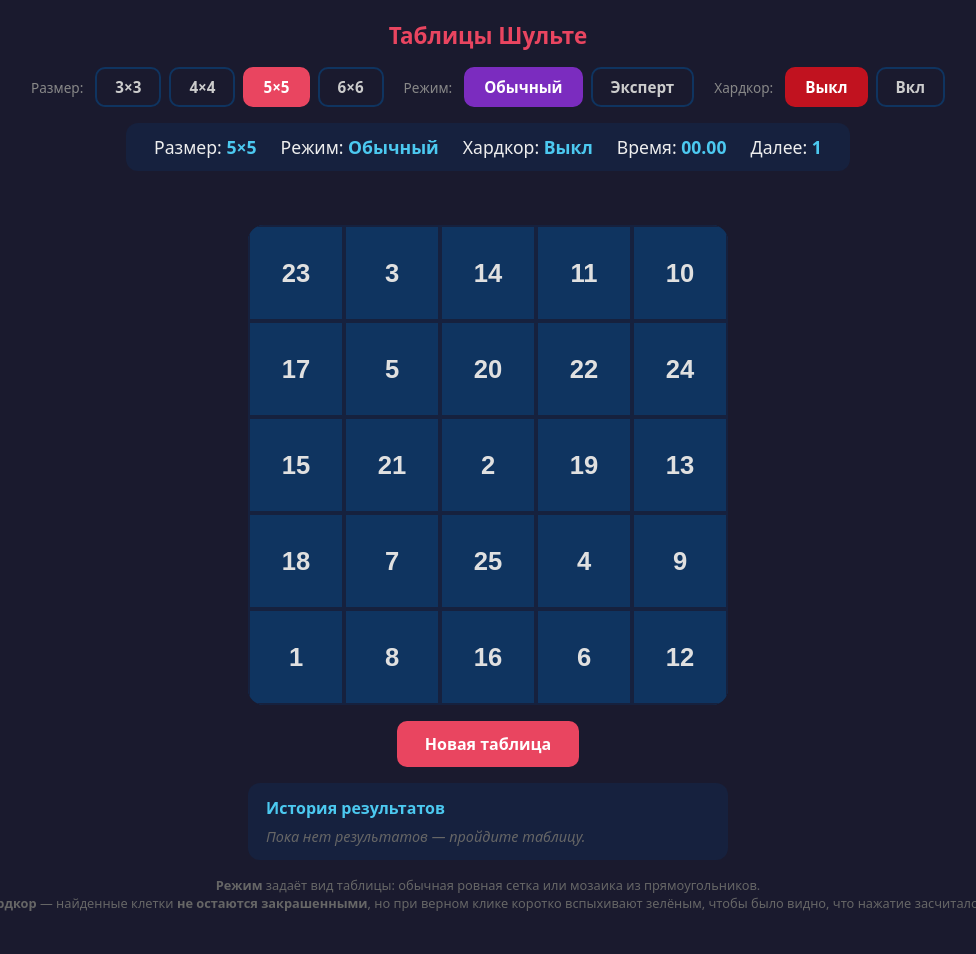
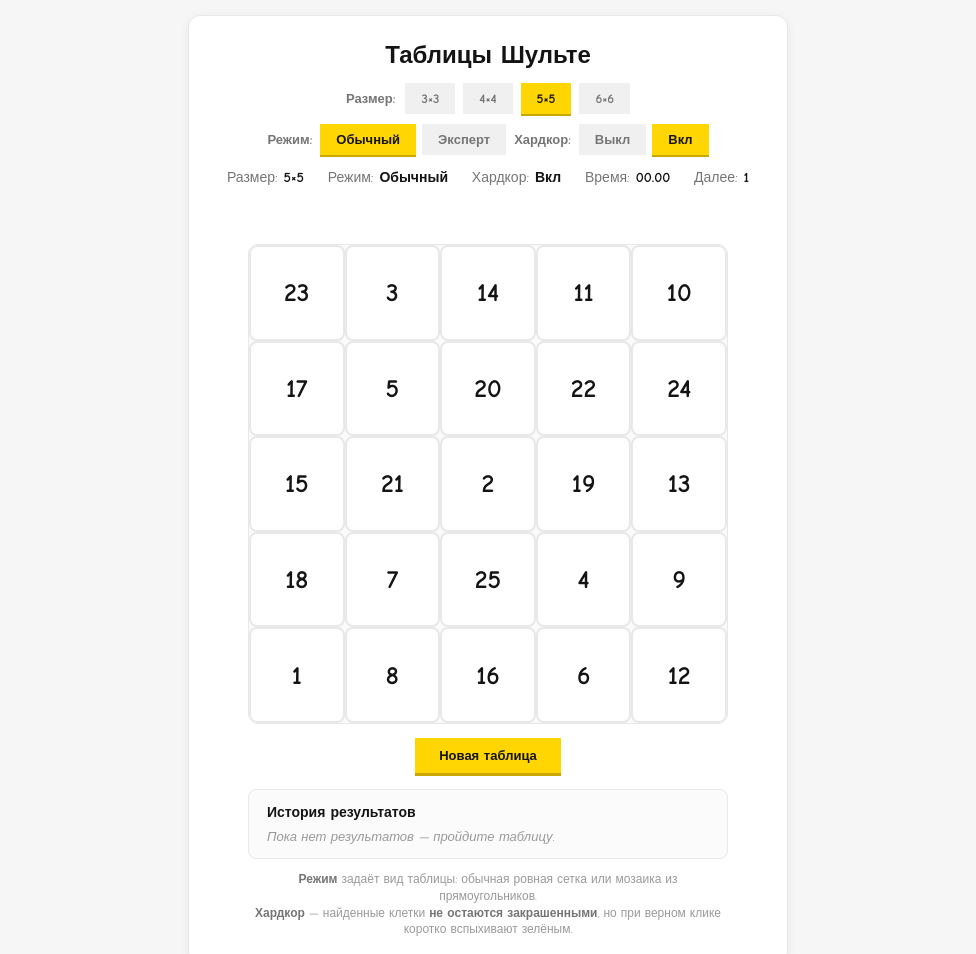
Before and after one commit to brainrot-exorcist/npc-school, a plain HTML site: page шульте.html in a window 1280 px wide. Shown: the top 954 px of the page, without its empty margins (152-1128 px from the left). Before the commit the page ends 932 px from the top, so only its background shows below. Drawn offline with Linux system fonts and the light colour scheme.

Commit message:
Add files via upload

```diff
--- a/шульте.html
+++ b/шульте.html
@@ -5,100 +5,238 @@
 <meta name="viewport" content="width=device-width, initial-scale=1.0">
 <title>Таблицы Шульте</title>
 <style>
-  * { box-sizing: border-box; margin: 0; padding: 0; }
+  * { box-sizing: border-box; }
   body {
-    font-family: system-ui, -apple-system, 'Segoe UI', Roboto, sans-serif;
-    background: #1a1a2e; color: #eee;
-    display: flex; flex-direction: column; align-items: center;
-    min-height: 100vh; padding: 20px; gap: 16px;
+    font-family: 'Comic Sans MS', Arial, sans-serif;
+    background: #f6f6f6;
+    display: flex;
+    justify-content: center;
+    align-items: flex-start;
+    min-height: 100vh;
+    margin: 0;
+    padding: 15px;
+    color: #141414;
   }
-  h1 { font-size: 1.4rem; font-weight: 600; color: #e94560; }
-  .pickers { display: flex; gap: 20px; flex-wrap: wrap; justify-content: center; }
-  .picker-group { display: flex; gap: 8px; flex-wrap: wrap; justify-content: center; align-items: center; }
-  .picker-label { color: #888; font-size: 0.85rem; margin-right: 4px; }
-  .size-btn, .mode-btn, .hard-btn {
-    font-family: inherit; font-size: 0.95rem; padding: 8px 18px;
-    border: 2px solid #0f3460; border-radius: 10px;
-    background: transparent; color: #ccc; font-weight: 600;
-    cursor: pointer; transition: all 0.2s;
+  .card {
+    background: #fff;
+    border-radius: 12px;
+    padding: 25px 30px;
+    box-shadow: 0 2px 8px rgba(0,0,0,0.06);
+    border: 1px solid #e8e8e8;
+    text-align: center;
+    max-width: 600px;
+    width: 100%;
   }
-  .size-btn:hover, .mode-btn:hover, .hard-btn:hover { border-color: #1a4a7a; color: #fff; }
-  .size-btn.active { background: #e94560; border-color: #e94560; color: #fff; }
-  .mode-btn.active { background: #7b2cbf; border-color: #7b2cbf; color: #fff; }
-  .hard-btn.active { background: #c1121f; border-color: #c1121f; color: #fff; }
-  .stats {
-    display: flex; gap: 24px; font-size: 1.1rem;
-    background: #16213e; padding: 12px 28px; border-radius: 12px;
+  h1 {
+    margin: 0 0 14px; font-size: 24px; font-weight: bold;
+    color: #141414;
+  }
+
+  /* ===== Переключатели ===== */
+  .pickers { display: flex; flex-direction: column; gap: 10px; margin-bottom: 14px; }
+  .picker-row {
+    display: flex; gap: 8px; justify-content: center;
+    flex-wrap: wrap; align-items: center;
+  }
+  .picker-group {
+    display: flex; gap: 6px; align-items: center;
     flex-wrap: wrap; justify-content: center;
   }
-  .stats b { color: #4cc9f0; }
+  .picker-label {
+    font-size: 13px; color: #757575; font-weight: bold;
+    margin-right: 2px;
+  }
+  .size-btn, .mode-btn, .hard-btn {
+    font-family: inherit; font-size: 13px; font-weight: bold;
+    padding: 8px 16px; border: none; border-radius: 0;
+    background: #f0f0f0; color: #757575; cursor: pointer;
+    transition: all 0.15s;
+  }
+  .size-btn:hover, .mode-btn:hover, .hard-btn:hover { background: #e6e6e6; }
+  .size-btn.active, .mode-btn.active, .hard-btn.active {
+    background: #FFD502; color: #141414;
+    box-shadow: 0 2px 0 #c9a800;
+  }
+
+  /* ===== Статистика ===== */
+  .stats {
+    font-size: 14px; color: #757575;
+    display: flex; justify-content: space-around; align-items: center;
+    margin: 4px 0 10px; gap: 8px; flex-wrap: wrap;
+  }
+  .stats .stat { display: inline-flex; align-items: center; gap: 6px; }
+  .stats b { color: #141414; }
+
+  /* ===== Сообщение ===== */
+  .msg-wrap {
+    min-height: 48px; display: flex; justify-content: center;
+    align-items: center; margin-top: 6px;
+  }
+  .msg-note {
+    display: flex; align-items: center; gap: 8px;
+    font-size: 15px; font-weight: bold;
+    padding: 8px 14px;
+    border-radius: 4px;
+    background: #f0f7ec;
+    border-left: 4px solid #4caf50;
+    color: #2e5a2e;
+    width: 100%;
+    max-width: 340px;
+    opacity: 0;
+    transform: translateY(3px);
+    transition: opacity 0.2s, transform 0.2s;
+  }
+  .msg-note.show { opacity: 1; transform: translateY(0); }
+  .msg-note.error {
+    background: #fbf0f0;
+    border-left-color: #e07a7a;
+    color: #8a2b2b;
+  }
+  .ico {
+    flex: 0 0 auto;
+    width: 20px; height: 20px; border-radius: 50%;
+    display: inline-flex; align-items: center; justify-content: center;
+    font-size: 13px; font-weight: bold; line-height: 1;
+    background: #4caf50; color: #fff;
+  }
+  .ico.error { background: #e07a7a; }
+
+  /* ===== Игровое поле ===== */
   #board {
     position: relative;
-    width: min(92vw, 480px);
+    width: 100%;
+    max-width: 480px;
     aspect-ratio: 1;
-    background: #16213e;
-    border-radius: 16px;
+    margin: 0 auto;
+    background: #fafafa;
+    border-radius: 10px;
+    border: 1px solid #e8e8e8;
     overflow: hidden;
   }
   .cell {
     position: absolute;
     display: flex; align-items: center; justify-content: center;
-    font-weight: 600;
-    background: #0f3460;
-    border: 2px solid #16213e;
-    border-radius: 0;
-    color: #e0e0e0; cursor: pointer;
-    transition: background 0.18s, color 0.18s;
+    font-weight: bold;
+    font-family: inherit;
+    background: #fff;
+    border: 2px solid #e8e8e8;
+    border-radius: 8px;
+    color: #141414; cursor: pointer;
+    transition: background 0.15s, color 0.15s, border-color 0.15s, transform 0.1s;
     user-select: none; -webkit-tap-highlight-color: transparent;
     overflow: hidden;
   }
-  /* Найденные клетки в обычном режиме (не хардкор) */
-  .cell.done { background: #1b3a1b; color: #4caf50 !important; cursor: default; }
-  /* Неверный клик — короткая красная вспышка */
-  .cell.wrong { background: #5a1a1a; }
-  /* Верный клик в хардкоре — короткая зелёная вспышка, затем возврат */
-  .cell.flash-ok { background: #2d6a2d; color: #b6ffb6 !important; }
+  .cell:hover { border-color: #FFD502; transform: translateY(-1px); }
+  .cell:active { transform: translateY(0); }
 
-  button.action {
-    font-family: inherit; font-size: 1rem; padding: 12px 28px;
-    border: none; border-radius: 10px; background: #e94560; color: #fff;
-    font-weight: 600; cursor: pointer;
+  /* ===== LEGO-зелёный: найденная клетка ===== */
+  .cell.done {
+    background: linear-gradient(145deg, #5cb85c, #4B9F4A);
+    color: #fff !important;
+    border-color: #2e6b2e;
+    box-shadow:
+      0 3px 0 #2e6b2e,
+      0 4px 6px rgba(46, 107, 46, 0.25),
+      inset 0 2px 0 rgba(255,255,255,0.35);
+    cursor: default;
+    text-shadow: 0 1px 0 rgba(0,0,0,0.25);
   }
+  .cell.done:hover { border-color: #2e6b2e; transform: none; }
+
+  /* ===== LEGO-красный: ошибка ===== */
+  .cell.wrong {
+    background: linear-gradient(145deg, #e53935, #C4281C);
+    color: #fff !important;
+    border-color: #8a1a12;
+    box-shadow:
+      0 3px 0 #8a1a12,
+      0 4px 6px rgba(138, 26, 18, 0.25),
+      inset 0 2px 0 rgba(255,255,255,0.3);
+    text-shadow: 0 1px 0 rgba(0,0,0,0.25);
+  }
+
+  /* ===== LEGO-зелёная вспышка: верный клик в хардкоре ===== */
+  .cell.flash-ok {
+    background: linear-gradient(145deg, #5cb85c, #4B9F4A);
+    color: #fff !important;
+    border-color: #2e6b2e;
+    box-shadow:
+      0 3px 0 #2e6b2e,
+      0 0 0 3px rgba(75, 159, 74, 0.35),
+      inset 0 2px 0 rgba(255,255,255,0.35);
+    text-shadow: 0 1px 0 rgba(0,0,0,0.25);
+  }
+
+  /* ===== Кнопка «Новая таблица» ===== */
+  .buttons { display: flex; gap: 10px; justify-content: center; margin-top: 14px; flex-wrap: wrap; }
+  .reset {
+    font-family: inherit; font-size: 13px; font-weight: bold;
+    padding: 10px 24px; border: none; border-radius: 0;
+    cursor: pointer; transition: all 0.1s;
+    background: #FFD502; color: #141414; box-shadow: 0 3px 0 #c9a800;
+  }
+  .reset:hover { background: #ffe14d; }
+  .reset:active { transform: translateY(2px); box-shadow: 0 1px 0 #c9a800; }
+
+  /* ===== История ===== */
   .history {
-    width: min(92vw, 480px); background: #16213e;
-    border-radius: 12px; padding: 14px 18px;
+    width: 100%; max-width: 480px; margin: 16px auto 0;
+    background: #fbfbfb; border-radius: 8px;
+    border: 1px solid #e8e8e8;
+    padding: 14px 18px; text-align: left;
   }
-  .history h2 { font-size: 1rem; color: #4cc9f0; margin-bottom: 8px; }
+  .history h2 {
+    font-size: 14px; margin: 0 0 8px; font-weight: bold;
+    color: #141414;
+  }
   .record {
     display: flex; justify-content: space-between; align-items: center;
-    padding: 10px 4px; border-bottom: 1px solid #0f3460;
+    padding: 10px 4px; border-bottom: 1px solid #eee;
     gap: 10px;
   }
   .record:last-child { border-bottom: none; }
-  .record .label { color: #aaa; font-size: 0.9rem; display: flex; align-items: center; gap: 8px; flex-wrap: wrap; }
+  .record .label {
+    color: #757575; font-size: 13px;
+    display: flex; align-items: center; gap: 6px; flex-wrap: wrap;
+  }
   .record .tag {
-    font-size: 0.7rem; padding: 2px 6px; border-radius: 6px;
-    background: #0f3460; color: #aaa;
+    font-size: 11px; padding: 2px 6px; border-radius: 4px;
+    background: #f0f0f0; color: #757575; font-weight: bold;
   }
-  .record .tag.expert { background: #3a1a5a; color: #c49eff; }
-  .record .tag.hardcore { background: #5a1a1a; color: #ff9a9a; }
-  .record .time { color: #4cc9f0; font-weight: 800; font-size: 1.15rem; font-variant-numeric: tabular-nums; }
-  .empty { color: #666; font-style: italic; font-size: 0.9rem; }
-  #message { color: #4cc9f0; font-weight: 600; min-height: 1.4em; text-align: center; }
-  .hint { color: #666; font-size: 0.8rem; text-align: center; max-width: 92vw; }
+  .record .tag.expert { background: #f0e6ff; color: #7b2cbf; }
+  .record .tag.hardcore { background: #fdf0f0; color: #e94560; }
+  .record .time {
+    color: #141414; font-weight: bold; font-size: 16px;
+    font-variant-numeric: tabular-nums;
+  }
+  .empty { color: #999; font-style: italic; font-size: 13px; }
+
+  .hint {
+    color: #999; font-size: 12px; text-align: center;
+    margin: 12px auto 0; max-width: 480px; line-height: 1.4;
+  }
+  .hint b { color: #757575; }
+
+  @media (max-width: 420px) {
+    h1 { font-size: 20px; }
+    .card { padding: 20px 16px; }
+    .size-btn, .mode-btn, .hard-btn { font-size: 12px; padding: 7px 12px; }
+  }
 </style>
 </head>
 <body>
+<div class="card">
   <h1>Таблицы Шульте</h1>
 
   <div class="pickers">
-    <div class="picker-group" id="sizePicker">
+    <div class="picker-row" id="sizePicker">
       <span class="picker-label">Размер:</span>
       <button class="size-btn" data-size="3">3×3</button>
       <button class="size-btn" data-size="4">4×4</button>
       <button class="size-btn active" data-size="5">5×5</button>
       <button class="size-btn" data-size="6">6×6</button>
     </div>
+    <div class="picker-row">
       <div class="picker-group" id="modePicker">
         <span class="picker-label">Режим:</span>
         <button class="mode-btn active" data-mode="normal">Обычный</button>
@@ -107,21 +245,31 @@
       <div class="picker-group" id="hardPicker">
         <span class="picker-label">Хардкор:</span>
         <button class="hard-btn" data-hard="off">Выкл</button>
-      <button class="hard-btn" data-hard="on">Вкл</button>
+        <button class="hard-btn active" data-hard="on">Вкл</button>
+      </div>
     </div>
   </div>
 
   <div class="stats">
-    <div>Размер: <b id="sizeLabel">5×5</b></div>
-    <div>Режим: <b id="modeLabel">Обычный</b></div>
-    <div>Хардкор: <b id="hardLabel">Выкл</b></div>
-    <div>Время: <b id="timer">00.00</b></div>
-    <div>Далее: <b id="next">1</b></div>
+    <span class="stat">Размер: <b id="sizeLabel">5×5</b></span>
+    <span class="stat">Режим: <b id="modeLabel">Обычный</b></span>
+    <span class="stat">Хардкор: <b id="hardLabel">Вкл</b></span>
+    <span class="stat">Время: <b id="timer">00.00</b></span>
+    <span class="stat">Далее: <b id="next">1</b></span>
   </div>
 
-  <div id="message"></div>
+  <div class="msg-wrap">
+    <div class="msg-note" id="message">
+      <span class="ico" id="msgIco">✓</span>
+      <span id="msgText">Готово!</span>
+    </div>
+  </div>
+
   <div id="board"></div>
-  <button class="action" id="newBtn">Новая таблица</button>
+
+  <div class="buttons">
+    <button class="reset" id="newBtn">Новая таблица</button>
+  </div>
 
   <div class="history">
     <h2>История результатов</h2>
@@ -130,13 +278,14 @@
 
   <p class="hint">
     <b>Режим</b> задаёт вид таблицы: обычная ровная сетка или мозаика из прямоугольников.<br>
-    <b>Хардкор</b> — найденные клетки <b>не остаются закрашенными</b>, но при верном клике коротко вспыхивают зелёным, чтобы было видно, что нажатие засчиталось.
+    <b>Хардкор</b> — найденные клетки <b>не остаются закрашенными</b>, но при верном клике коротко вспыхивают зелёным.
   </p>
+</div>
 
 <script>
 var currentSize = 5;
 var currentMode = 'normal';
-var hardcore = false;
+var hardcore = true;
 var next = 1;
 var startTime = null;
 var timerId = null;
@@ -150,6 +299,8 @@ var sizeLabelEl = document.getElementById('sizeLabel');
 var modeLabelEl = document.getElementById('modeLabel');
 var hardLabelEl = document.getElementById('hardLabel');
 var messageEl = document.getElementById('message');
+var msgIco = document.getElementById('msgIco');
+var msgText = document.getElementById('msgText');
 var historyListEl = document.getElementById('historyList');
 var sizePicker = document.getElementById('sizePicker');
 var modePicker = document.getElementById('modePicker');
@@ -164,6 +315,17 @@ function formatTime(ms) {
   var s = (ms / 1000).toFixed(2);
   while (s.length < 5) s = '0' + s;
   return s;
+}
+
+function hideMessage() {
+  messageEl.classList.remove('show', 'error');
+}
+function showSuccess(text) {
+  messageEl.classList.remove('error');
+  msgIco.textContent = '✓';
+  msgIco.classList.remove('error');
+  msgText.textContent = text;
+  messageEl.classList.add('show');
 }
 
 function setupSizeButtons() {
@@ -328,7 +490,7 @@ function resetGame() {
   solved = false;
   timerEl.textContent = '00.00';
   nextEl.textContent = '1';
-  messageEl.textContent = '';
+  hideMessage();
   buildGrid();
 }
 
@@ -353,14 +515,11 @@ function onCellClick() {
   }
 
   if (hardcore) {
-    // Хардкор: короткая зелёная вспышка, потом обратно к обычному виду.
-    // Класс снимаем через 180 мс, чтобы клетка НЕ оставалась закрашенной.
     cell.classList.add('flash-ok');
     setTimeout(function() {
       cell.classList.remove('flash-ok');
     }, 180);
   } else {
-    // Обычные режимы: клетка остаётся закрашенной
     cell.classList.add('done');
   }
 
@@ -372,15 +531,14 @@ function onCellClick() {
     clearInterval(timerId);
     var elapsed = Date.now() - startTime;
     timerEl.textContent = formatTime(elapsed);
-    messageEl.textContent = 'Готово! ' + formatTime(elapsed) + ' с (' + currentSize + '×' + currentSize + ', ' +
-      modeName(currentMode).toLowerCase() + (hardcore ? ', хардкор' : '') + ')';
+    showSuccess('Готово! ' + formatTime(elapsed) + ' с (' + currentSize + '×' + currentSize + ', ' +
+      modeName(currentMode).toLowerCase() + (hardcore ? ', хардкор' : '') + ')');
     addRecord(elapsed);
 
-    // Автоперемешивание — только эксперт без хардкора
     if (currentMode === 'expert' && !hardcore) {
       setTimeout(function() {
         resetGame();
-        messageEl.textContent = 'Новая таблица (эксперт) готова — поехали!';
+        showSuccess('Новая таблица (эксперт) готова — поехали!');
       }, 1200);
     }
   }
@@ -434,7 +592,7 @@ newBtn.onclick = resetGame;
 
 sizeLabelEl.textContent = currentSize + '×' + currentSize;
 modeLabelEl.textContent = modeName(currentMode);
-hardLabelEl.textContent = 'Выкл';
+hardLabelEl.textContent = hardcore ? 'Вкл' : 'Выкл';
 setupSizeButtons();
 setupModeButtons();
 setupHardButtons();
```
Lines whose indentation alone changed are shown as unchanged.
